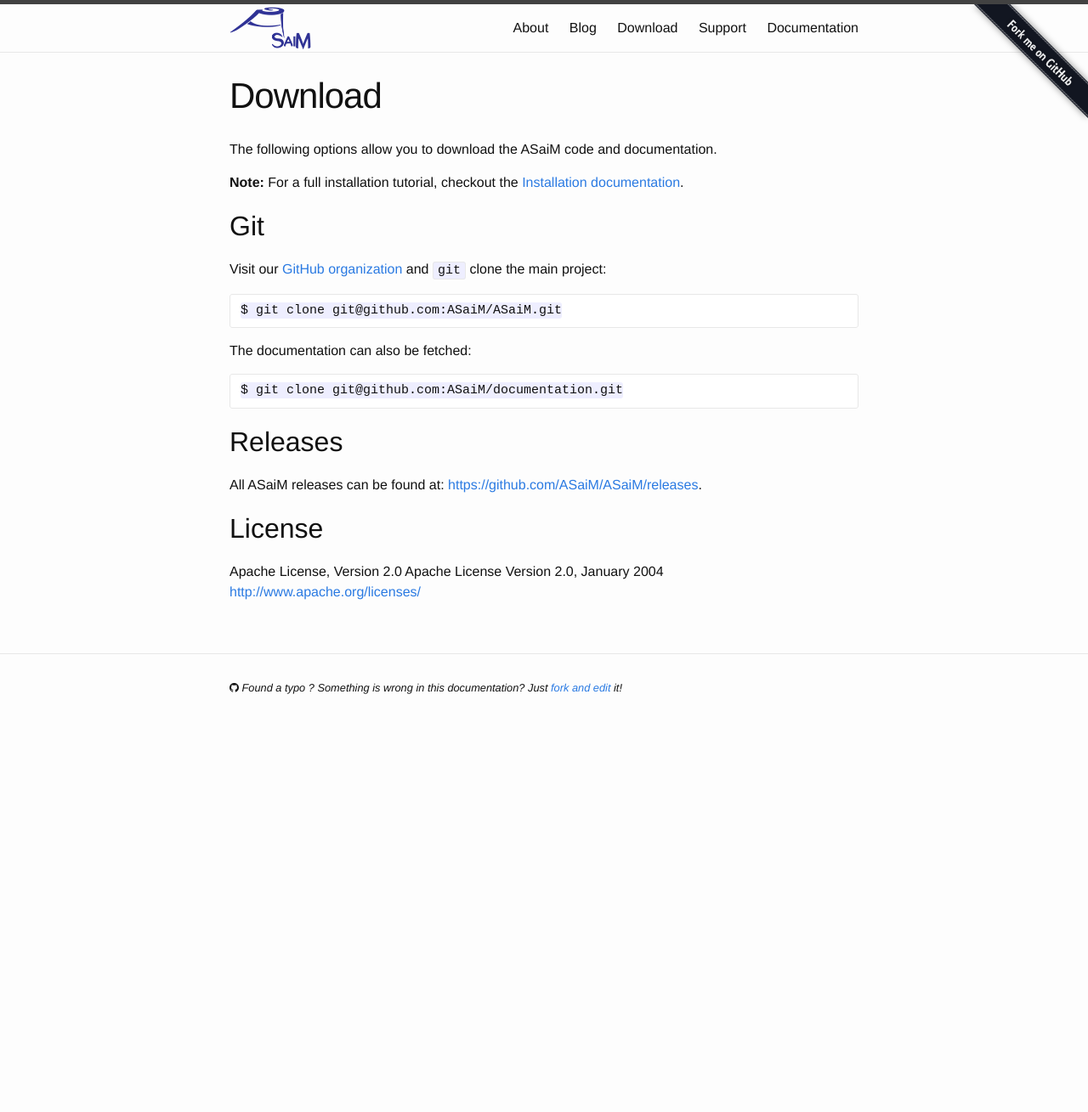
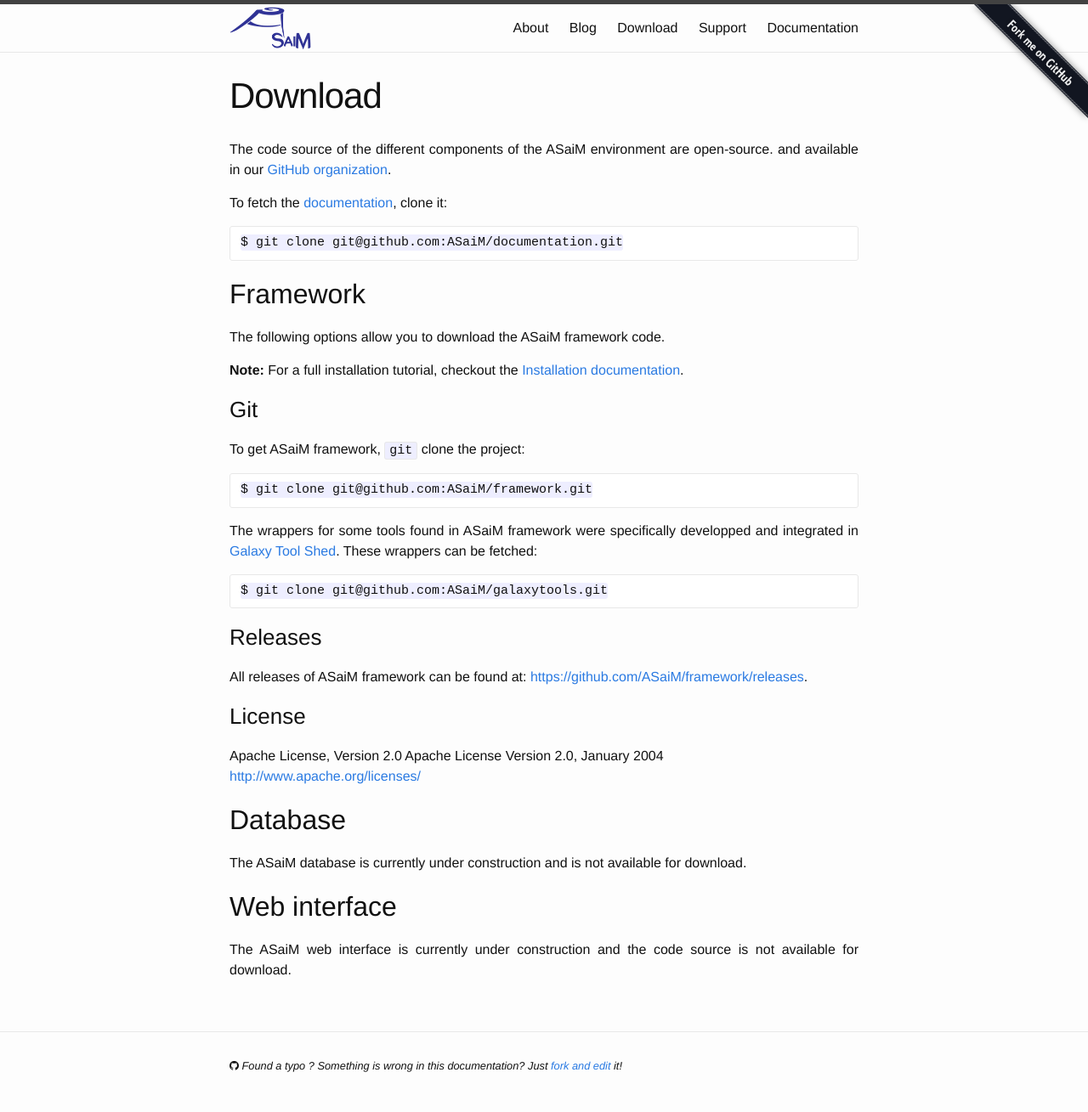
Before and after one commit to ASaiM/asaim.github.io, a Jekyll site: the page built from download.md, in a window 1280 px wide. Shown: the whole page at 85% size. Built offline with Jekyll 4.4.1, drawn with Linux system fonts in a browser that asks for light colours; nearby versions of some CDN libraries; before the commit the page ends 900 px from its top, so only the background shows below that.

Commit message:
Change download links

```diff
--- a/download.md
+++ b/download.md
@@ -3,28 +3,48 @@ layout: page
 title: Download
 ---
 
-The following options allow you to download the ASaiM code and documentation.
+The code source of the different components of the ASaiM environment are open-source.
+and available in our [GitHub organization](https://github.com/ASaiM/).
+
+To fetch the [documentation](http://asaim.readthedocs.org/en/latest/), clone it:
+
+    $ git clone git@github.com:ASaiM/documentation.git
+
+## Framework
+
+The following options allow you to download the ASaiM framework code.
 
 **Note:** For a full installation tutorial, checkout the [Installation
 documentation](https://asaim.readthedocs.org/en/latest/installation.html).
 
-## Git
+### Git
 
-Visit our [GitHub organization](https://github.com/ASaiM/) and `git` clone the
-main project:
+To get ASaiM framework, `git` clone the project:
 
-    $ git clone git@github.com:ASaiM/ASaiM.git
+    $ git clone git@github.com:ASaiM/framework.git
 
-The documentation can also be fetched:
+The wrappers for some tools found in ASaiM framework were specifically developped
+and integrated in [Galaxy Tool Shed](https://toolshed.g2.bx.psu.edu/). These
+wrappers can be fetched:
 
-    $ git clone git@github.com:ASaiM/documentation.git
+    $ git clone git@github.com:ASaiM/galaxytools.git
 
-## Releases
 
-All ASaiM releases can be found at:
-[https://github.com/ASaiM/ASaiM/releases](https://github.com/ASaiM/ASaiM/releases).
+### Releases
 
-## License
+All releases of ASaiM framework can be found at:
+[https://github.com/ASaiM/framework/releases](https://github.com/ASaiM/framework/releases).
+
+### License
 
 Apache License, Version 2.0 Apache License Version 2.0, January 2004
 <br>[http://www.apache.org/licenses/](http://www.apache.org/licenses/)
+
+## Database
+
+The ASaiM database is currently under construction and is not available for download.
+
+## Web interface
+
+The ASaiM web interface is currently under construction and the code source
+is not available for download.
```
